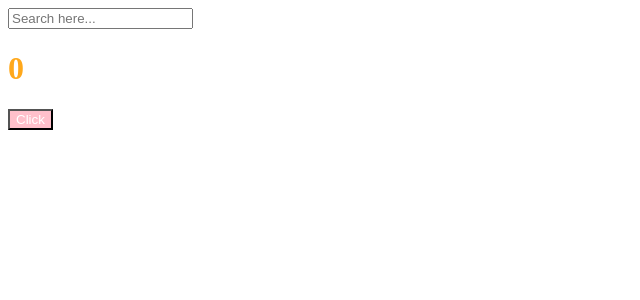
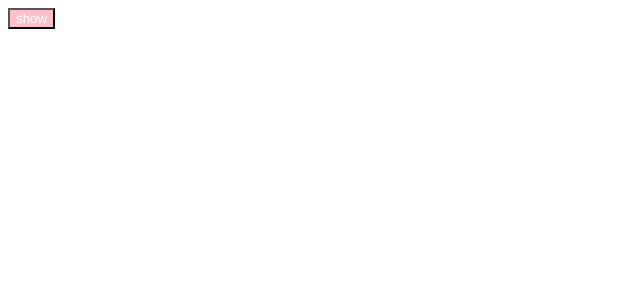
Before and after one commit to dpqls0356/react_movie_web, a React (Create React App) app: page / in a window 1280 px wide. Shown: the top 300 px of the page, without its empty margins (0-640 px from the left). Built offline with nearby package versions, Linux system fonts and the light colour scheme.

Commit message:
useEffect 에서 return역할

```diff
--- a/src/App.js
+++ b/src/App.js
@@ -1,33 +1,22 @@
 import { useEffect, useState } from "react";
 import Button from "./button";
 import styles from "./App.module.css";
+function Hello(){
+  useEffect(()=>{
+    console.log("create");
+    return () => console.log("destroyed");
+  },[]);
+  return (
+    <h1>Hello</h1>
+  );
+}
 function App() {
-  const [counter, setCounter] = useState(0);
-  const [keyword,setKeyword] = useState('');
-  // console.log("i run all the time..");
-  //특정코드 한 번만 실행시키기
-  const iRunOnlyOne=()=>{
-    console.log('first render');
-  }
-  useEffect(iRunOnlyOne,[]);
-  //버튼 클릭시 값 올리기
-  function onClick(){
-    setCounter((current)=>current+1);
-  }
-  //input에 변화가 있을때
-  function onChange(event){
-    setKeyword(event.target.value);
-  }
-  //keyword가 변화할 때 실행
-  useEffect(()=>{
-    if(keyword!=="")
-      console.log("Search for",keyword);
-  },[keyword]);
+  const [showing, setShowing] = useState(false);
+  const onClick = () =>setShowing((current)=> !current);
   return (
     <div >
-      <input value={keyword} type="text" onChange={onChange} placeholder="Search here..."></input>
-     <h1 className={styles.header}>{counter}</h1>
-     <Button onClick={onClick} text={"Click"}/>
+      {showing?<Hello/>:null}
+      <Button showing={showing} onClick={onClick}/>
     </div>
   );
 }
--- a/src/button.js
+++ b/src/button.js
@@ -1,7 +1,8 @@
+import { useState } from "react";
 import PropTypes from "prop-types";
 import styles from "./Button.module.css";
-function Button({text,onClick}){
-    return <button onClick={onClick}className={styles.btn}>{text}</button>
+function Button({showing,onClick}){
+    return <button onClick={onClick} className={styles.btn}>{showing?"hide":"show"}</button>
 }
 Button.prototype={
     text:PropTypes.string.isRequired,
```
